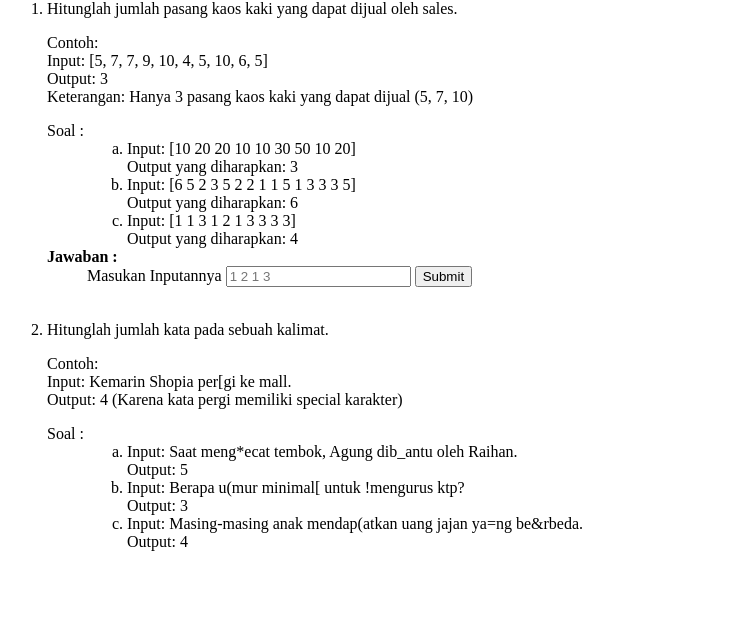
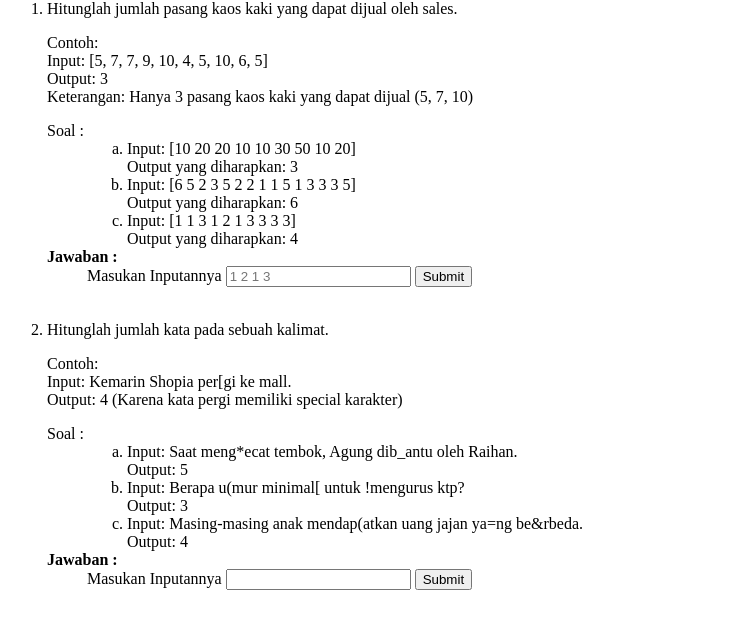
Before and after one commit to FathurRobb/Tes-Logika, a plain HTML site: page index.html in a window 1280 px wide. Shown: the part 67-696 px from the top of the page, without its empty margins (1-730 px from the left). Drawn offline with Linux system fonts and the light colour scheme.

Commit message:
soal 2 done

```diff
--- a/index.html
+++ b/index.html
@@ -77,8 +77,17 @@
                     </li>
                 </ol>
             </dd>
+            <dt><b>Jawaban :</b></dt>
+            <dd>
+                <form onsubmit="getCountWords()">
+                    <label>Masukan Inputannya</label>
+                    <input type="text" name="words" id="words" required>
+                    <button>Submit</button>
+                </form>
+            </dd>
         </dl>
     </ol>
     <script src="soal1.js"></script>
+    <script src="soal2.js"></script>
 </body>
 </html>
--- /dev/null
+++ b/soal2.js
@@ -0,0 +1,16 @@
+function containsSpecialChars(str) {
+    const specialChars = /[`!@#$%^&*()_+\=\[\]{};':"\\|<>\/~]/;
+    return specialChars.test(str);
+}
+
+function getCountWords() {
+    const inputValue = document.getElementById("words").value;
+    const inputArray = inputValue.split(' ');
+
+    let countWord = 0;
+    for (let i = 0; i < inputArray.length; i++) {
+        containsSpecialChars(inputArray[i]) ? countWord += 0 : countWord += 1;
+    }
+
+    alert("Outputnya adalah "+ countWord)
+}
```
